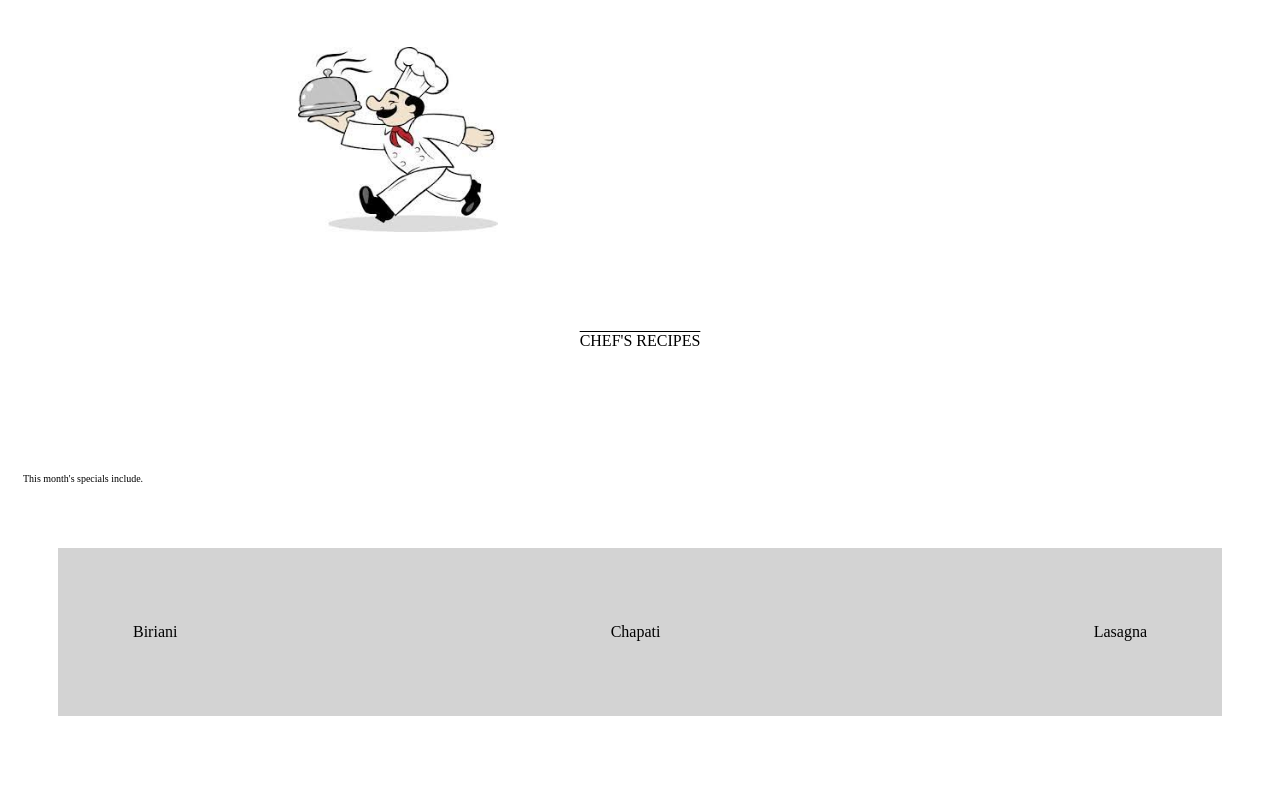
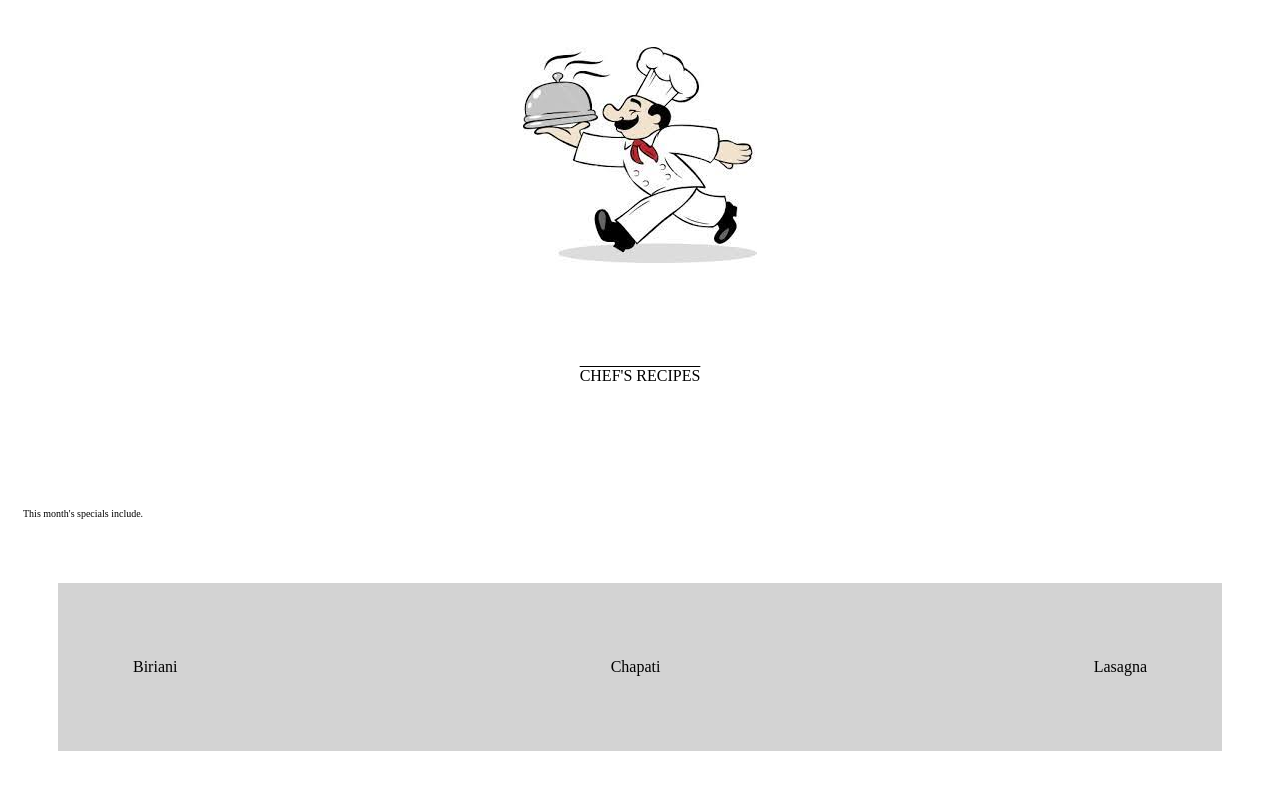
Before and after one commit to DevSankale/Odin-recipes, a plain HTML site: page index.html in a window 1280 px wide. Shown: the part 81-870 px from the top of the page. Before the commit the page ends 847 px from the top, so only its background shows below. Drawn offline with Linux system fonts and the light colour scheme.

Commit message:
updating css file

```diff
--- a/index.html
+++ b/index.html
@@ -9,7 +9,7 @@
 <body>
 
     <h1 class="heading">Odin Recipes</h1>
-    <div class="img"><img src="images/chef2.jpeg" width="200px"></div>
+    <div class="img"><div><img src="images/chef2.jpeg"></div></div>
 
     <div class="recipes">CHEF'S RECIPES</div>
 
--- a/styles.css
+++ b/styles.css
@@ -8,10 +8,10 @@
 
 .img{
 
-    padding-left: 290px;
     margin-top:50px;
     display:flex;
     align-items: center;
+    justify-content: center;
 }
 .div2{
 
```
